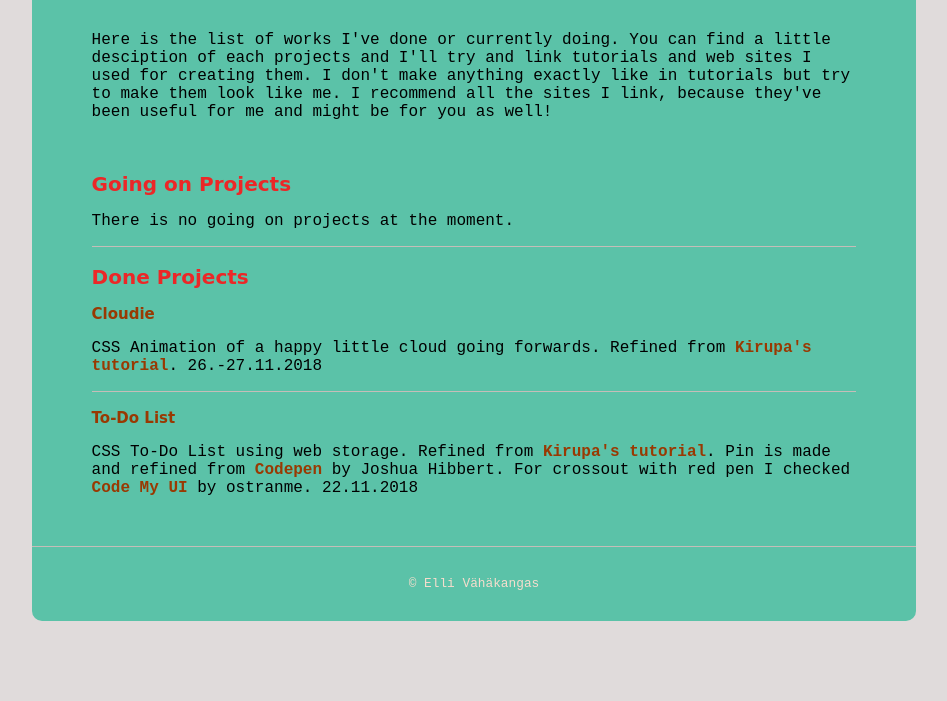
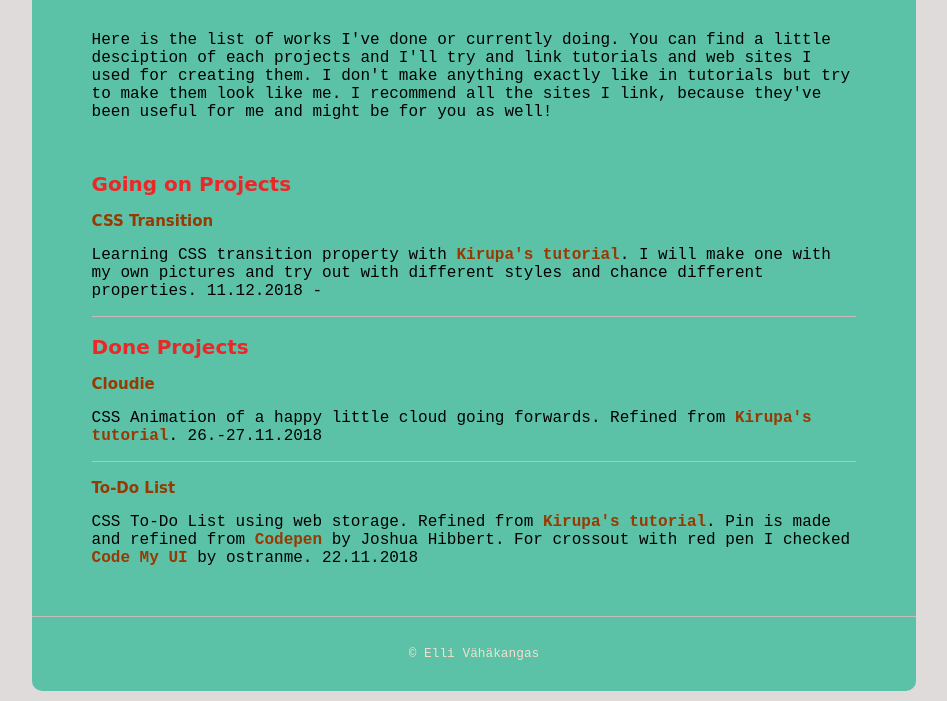
Before and after one commit to melmollie/Practices, a plain HTML site: page works.html in a window 1280 px wide. Shown: the part 190-891 px from the top of the page, without its empty margins (166-1113 px from the left). Before the commit the page ends 821 px from the top, so only its background shows below. Drawn offline with Linux system fonts and the light colour scheme; a web font is replaced by a local one.

Commit message:
Add CSS transition to Works
Added CSS transitions on Works page. It's on on going projects and I'll still make some changes later.

```diff
--- a/works.html
+++ b/works.html
@@ -27,14 +27,25 @@
 
         <h2>Going on Projects</h2>
 
+<!--         <article>
+            <p>There is no going on projects at the moment.</p>
+            <hr />
+        </article> -->
+
         <article>
-            <p>There is no going on projects at the moment.</p>
+            <h3><a href="css-animation/cssanimation.html" target="_blank">CSS Transition</a></h3>
+            <p>Learning CSS transition property with <a href="https://www.kirupa.com/html5/all_about_css_transitions.htm" target="_blank">Kirupa's tutorial</a>. I will make one with my own pictures and try out with different styles and chance different properties. 11.12.2018 - </p>
             <hr />
         </article>
 
 
         <h2>Done Projects</h2>
 
+<!--         <article>
+            <h3><a href="invitation/invitation.html" target="_blank">Invitation for Christmas Party</a></h3>
+            <p>Invitation with envelope from <a href="https://codepen.io/littleginger/pen/gaWYEO" target="_blank">Ash's Codepen</a>. I didn't do much else, but changed some styles (such as colors and font). You need to link Bootstrap and jQuery. 29.-30.11.2018</p>
+            <hr />
+        </article> -->
         <article>
             <h3><a href="css-animation/cssanimation.html" target="_blank">Cloudie</a></h3>
             <p>CSS Animation of a happy little cloud going forwards. Refined from <a href="https://www.kirupa.com/html5/all_about_css_animations.htm" target="_blank">Kirupa's tutorial</a>. 26.-27.11.2018</p>
```
